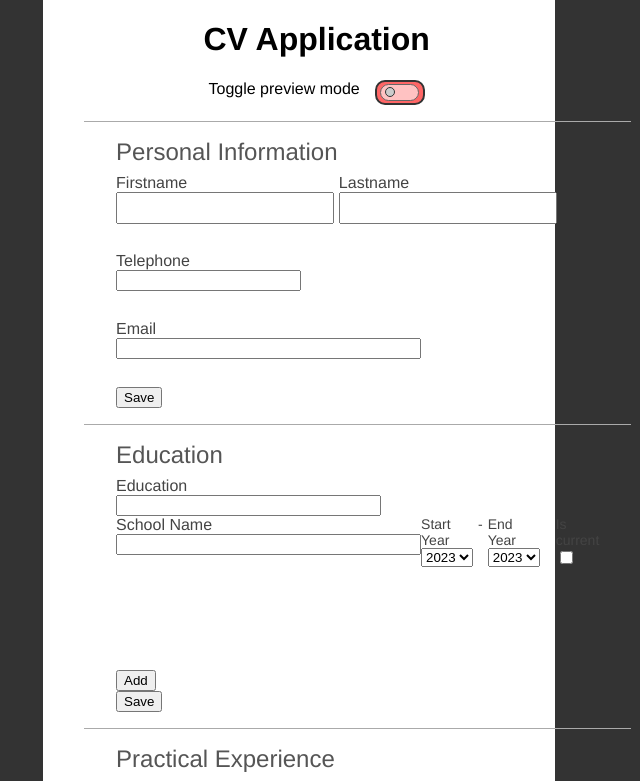
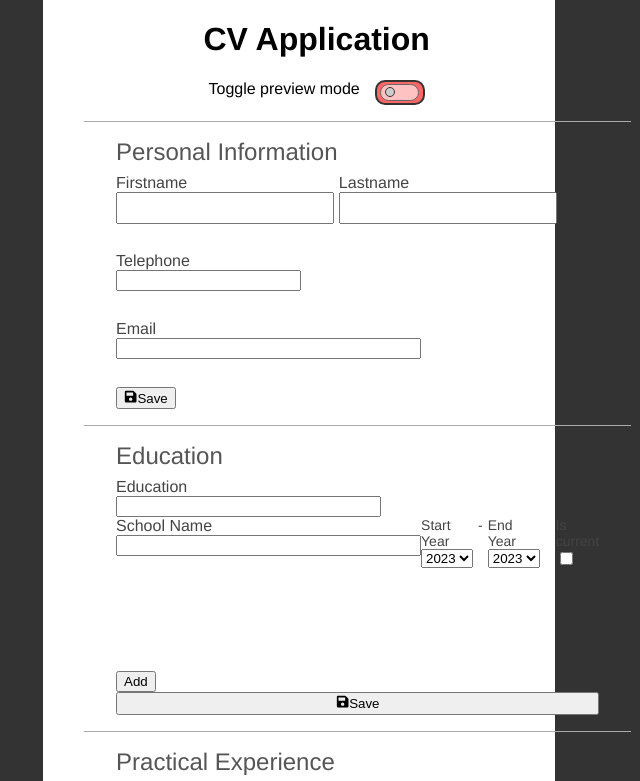
Before and after one commit to JSHC/odin-cvproject, a React (Create React App) app: page / in a window 1280 px wide. Shown: the top 781 px of the page, without its empty margins (341-981 px from the left). Built offline with nearby package versions, Linux system fonts and the light colour scheme.

Commit message:
Replace normal button with IconButtton in Section component

```diff
--- a/src/components/Section.js
+++ b/src/components/Section.js
@@ -1,5 +1,8 @@
 import React from 'react';
 import '../styles/Section.css';
+import IconButton from './IconButton';
+import { FaSave, FaEdit } from 'react-icons/fa';
+
 
 class Section extends React.Component {
     constructor(props) {
@@ -23,11 +26,11 @@ class Section extends React.Component {
                     )}
 
                     {this.props.previewEnabled === false &&
-                        <button
-                        onClick={this.onEditButtonClicked}
-                        className='save-button'>
-                        {this.props.editEnabled ? 'Save' : 'Edit'}
-                        </button>
+                        <IconButton
+                            onClick={this.onEditButtonClicked}
+                            text={this.props.editEnabled ? 'Save' : 'Edit'}
+                            icon={this.props.editEnabled ? <FaSave /> : <FaEdit />}
+                        />
                     }
                 </div>
             )
```
